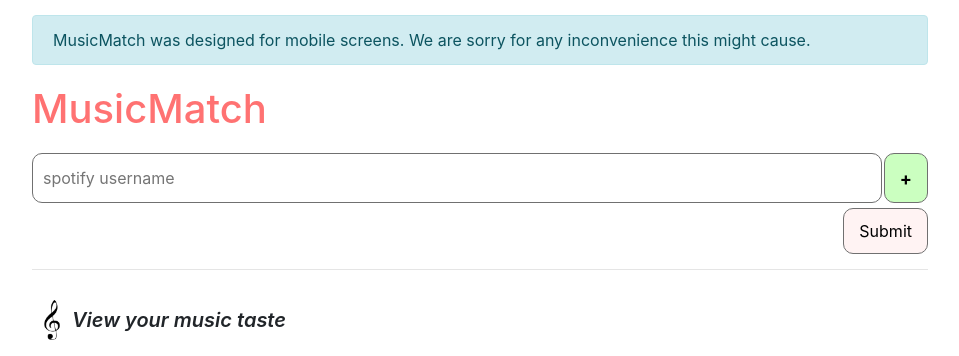
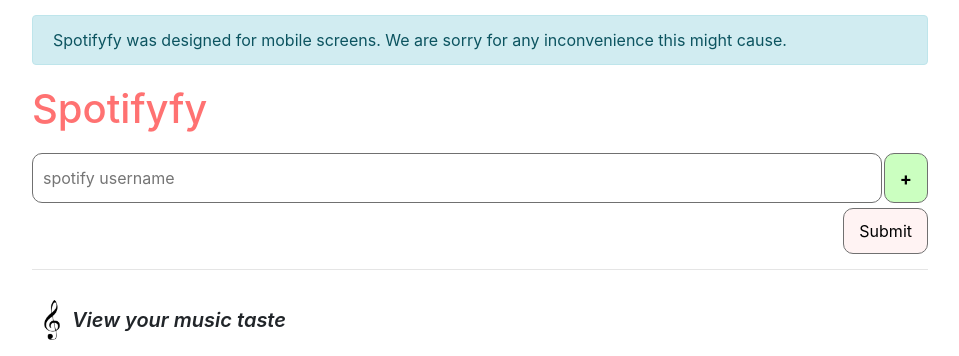
Before and after one commit to Nickvs99/MusicMatch, a Django app: template MusicMatch/main/templates/main/pages/index.html in a window 1280 px wide. Shown: the part 62-418 px from the top of the page, without its empty margins (160-1119 px from the left). Run offline with Django 3.2, Linux system fonts and the light colour scheme; the template is opened without the code that fills it, so the values that code supplies are empty; some libraries are stand-ins or nearby versions.

Commit message:
Musicmatch to spotifyfy

```diff
--- a/MusicMatch/main/ajax.py
+++ b/MusicMatch/main/ajax.py
@@ -274,7 +274,7 @@
 
     link = get_env_var("DOMAIN") + "/account/" + encrypt_message(f"remove_email/{request.user.username}")
     message = f"Hey {request.user.username}\n\nYour email has successfully changed. If this is not you, please click on the following link. This link will remove your email adres.\n {link}"
-    send_email("MusicMatch - Change of email", message, [email], request=request)
+    send_email("Spotifyfy - Change of email", message, [email], request=request)
 
     data = {}
     return JsonResponseWrapper(request, data)
--- a/MusicMatch/main/static/main/js/auth.js
+++ b/MusicMatch/main/static/main/js/auth.js
@@ -27,7 +27,7 @@
 
         if(!valid){
             // TODO better title
-            updateTitle("MusicMatch");
+            updateTitle("Spotifyfy");
             return false
         }
     }
--- a/MusicMatch/main/templates/main/components/messages.html
+++ b/MusicMatch/main/templates/main/components/messages.html
@@ -1,7 +1,7 @@
 <div id="messages">
 
     <div class="alert alert-info sm-hidden" role="alert">
-        MusicMatch was designed for mobile screens. We are sorry for any inconvenience this might cause.
+        Spotifyfy was designed for mobile screens. We are sorry for any inconvenience this might cause.
     </div>
 
 
--- a/MusicMatch/main/templates/main/pages/index.html
+++ b/MusicMatch/main/templates/main/pages/index.html
@@ -23,7 +23,7 @@
 
 {% block body %}
 
-    <h1 class="title" id="title">MusicMatch</h1>
+    <h1 class="title" id="title">Spotifyfy</h1>
 
     <form id="formUsernames">
 
```
Also changed, not shown: MusicMatch/main/views.py (+4 -4 lines).
